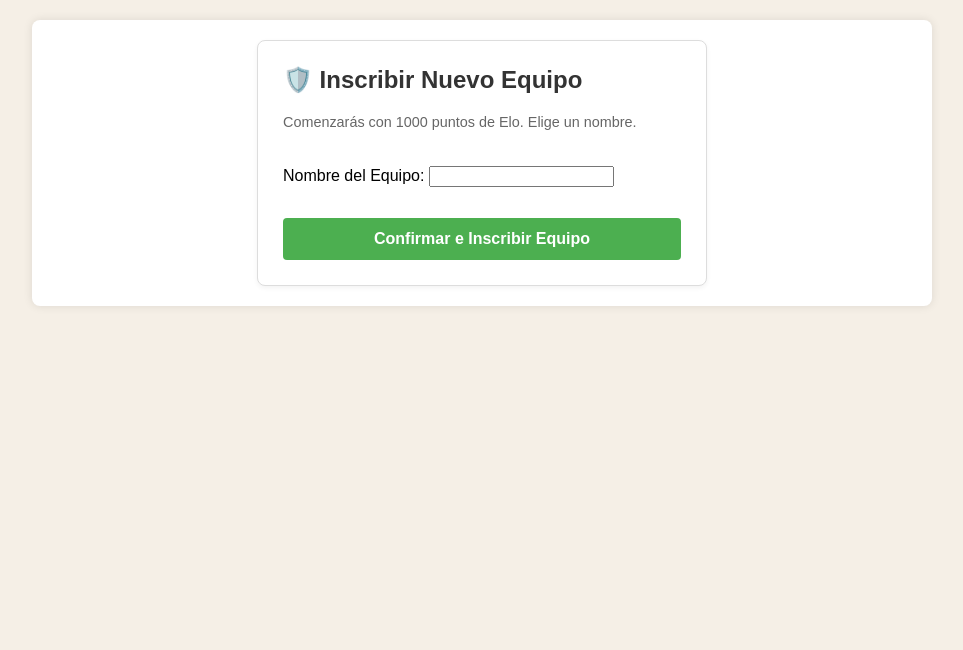
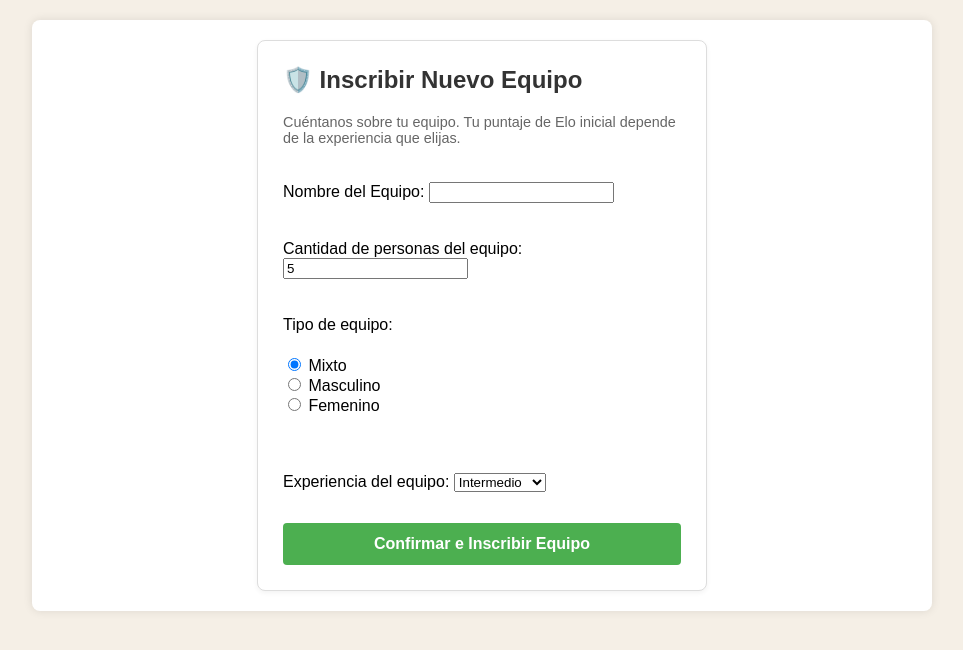
Before and after one commit to MartinAguilarg/Proyecto-inicial-IWG400, a Django app: page /crear-equipo/ in a window 1280 px wide. Shown: the part 76-726 px from the top of the page, without its empty margins (158-1121 px from the left). Run offline with Django 5.2, Linux system fonts and the light colour scheme; the visitor is signed in with stand-in values (Sample User, id 1); data that the repository does not hold is empty.

Commit message:
agrega cantidad de jugadores, tipo y nivel al crear equipo, mas el pase directo de registrar a crear equipo

```diff
--- a/torneo/forms.py
+++ b/torneo/forms.py
@@ -4,7 +4,7 @@ from django.contrib.auth.forms import UserCreationForm
 import re
 from .models import Equipo
 
-# Lista de comunas de la Provincia de Santiago (puedes agregar o quitar según prefieras)
+# Lista de comunas de la Provincia de Santiago
 COMUNAS_SANTIAGO = [
     ('', 'Seleccione su comuna...'),
     ('Cerrillos', 'Cerrillos'),
@@ -82,5 +82,13 @@ class RegistroCapitanForm(UserCreationForm):
 class CrearEquipoForm(forms.ModelForm):
     class Meta:
         model = Equipo
-        fields = ['nombre']
-        labels = {'nombre': 'Nombre del Equipo'}
+        fields = ['nombre', 'cantidad_jugadores', 'tipo', 'nivel']
+        labels = {
+            'nombre': 'Nombre del Equipo',
+            'cantidad_jugadores': 'Cantidad de personas del equipo',
+            'tipo': 'Tipo de equipo',
+            'nivel': 'Experiencia del equipo',
+        }
+        widgets = {
+            'tipo': forms.RadioSelect,
+        }
--- a/torneo/models.py
+++ b/torneo/models.py
@@ -3,9 +3,24 @@ from django.contrib.auth.models import User
 
 
 class Equipo(models.Model):
+    NIVELES = [
+        ('principiante', 'Principiante'),
+        ('intermedio', 'Intermedio'),
+        ('avanzado', 'Avanzado'),
+    ]
+    TIPOS = [
+        ('mixto', 'Mixto'),
+        ('masculino', 'Masculino'),
+        ('femenino', 'Femenino'),
+    ]
+
     nombre = models.CharField(max_length=100)
     capitan = models.ForeignKey(User, on_delete=models.CASCADE)
     elo = models.IntegerField(default=1000)
+    cantidad_jugadores = models.PositiveIntegerField(default=5)
+    tipo = models.CharField(max_length=20, choices=TIPOS, default='mixto')
+    nivel = models.CharField(max_length=20, choices=NIVELES, default='intermedio')
+
 
     def __str__(self):
         return self.nombre
--- a/torneo/templates/registration/crear_equipo.html
+++ b/torneo/templates/registration/crear_equipo.html
@@ -3,8 +3,7 @@
 {% block content %}
 <div style="max-width: 450px; margin: 0 auto; background: #fff; padding: 25px; border-radius: 8px; border: 1px solid #ddd; box-shadow: 0 2px 5px rgba(0,0,0,0.05);">
     <h2 style="margin-top: 0; color: #333;">🛡️ Inscribir Nuevo Equipo</h2>
-    <p style="color: #666; font-size: 0.9em; margin-bottom: 20px;">Comenzarás con 1000 puntos de Elo. Elige un nombre.</p>
-
+<p style="color: #666; font-size: 0.9em; margin-bottom: 20px;">Cuéntanos sobre tu equipo. Tu puntaje de Elo inicial depende de la experiencia que elijas.</p>
     <form method="post" style="display: flex; flex-direction: column; gap: 15px;">
         {% csrf_token %}
         <div style="display: flex; flex-direction: column; gap: 5px;">
--- a/torneo/templates/registration/perfil.html
+++ b/torneo/templates/registration/perfil.html
@@ -8,6 +8,9 @@
         <div style="background-color: #f9f9f9; padding: 20px; border-radius: 8px; border-left: 5px solid #2196F3; flex: 1;">
             <h3 style="margin-top: 0;">Ficha del Equipo</h3>
             <p><strong>🛡️ Nombre:</strong> {{ equipo.nombre }}</p>
+            <p><strong>👥 Jugadores:</strong> {{ equipo.cantidad_jugadores }}</p>
+            <p><strong>⚽ Tipo:</strong> {{ equipo.get_tipo_display }}</p>
+            <p><strong>🎯 Nivel:</strong> {{ equipo.get_nivel_display }}</p>
             <p><strong>📈 Puntaje Elo:</strong> {{ equipo.elo }}</p>
             <p><strong>✉️ Correo:</strong> {{ capitan.email|default:"Sin email registrado" }}</p>
             <p><strong>📱 Teléfono:</strong> {{ telefono }}</p>
--- a/torneo/views.py
+++ b/torneo/views.py
@@ -7,9 +7,12 @@ from django.contrib.auth.decorators import login_required
 from django.contrib import messages
 from django.db.models import Q, F
 from django.db.models.functions import Abs
+from django.contrib.auth import login
 
 from .models import Equipo, Partido, Desafio, Perfil
 from .forms import RegistroCapitanForm, CrearEquipoForm
+
+ELO_INICIAL = {'principiante': 900, 'intermedio': 1000, 'avanzado': 1100}
 
 def registro(request):
     if request.method == 'POST':
@@ -19,8 +22,9 @@ def registro(request):
             telefono = form.cleaned_data.get('telefono')
             comuna = form.cleaned_data.get('comuna')
             Perfil.objects.create(usuario=usuario, telefono=telefono, comuna=comuna)
-            messages.success(request, "Cuenta creada exitosamente. Ahora puedes iniciar sesión.")
-            return redirect('login')
+            login(request, usuario)
+            messages.success(request, "Cuenta creada. Ahora crea tu equipo.")
+            return redirect('crear_equipo')
     else:
         form = RegistroCapitanForm()
     return render(request, 'registration/registro.html', {'form': form})
@@ -92,7 +96,7 @@ def crear_equipo(request):
         if form.is_valid():
             equipo = form.save(commit=False)
             equipo.capitan = request.user
-            equipo.elo = 1000
+            equipo.elo = ELO_INICIAL[equipo.nivel]
             equipo.save()
             messages.success(request, "¡Tu equipo ha sido creado exitosamente!")
             return redirect('inicio')
@@ -103,7 +107,9 @@ def crear_equipo(request):
 
 @login_required
 def mi_perfil(request):
-    mi_equipo = get_object_or_404(Equipo, capitan=request.user)
+    mi_equipo = Equipo.objects.filter(capitan=request.user).first()
+    if mi_equipo is None:
+        return redirect('crear_equipo')
     return redirect('perfil_equipo', equipo_id=mi_equipo.id)
 
 def perfil_equipo(request, equipo_id):
```
Also changed, not shown: torneo/migrations/0008_equipo_cantidad_jugadores_equipo_nivel_equipo_tipo.py (added).
